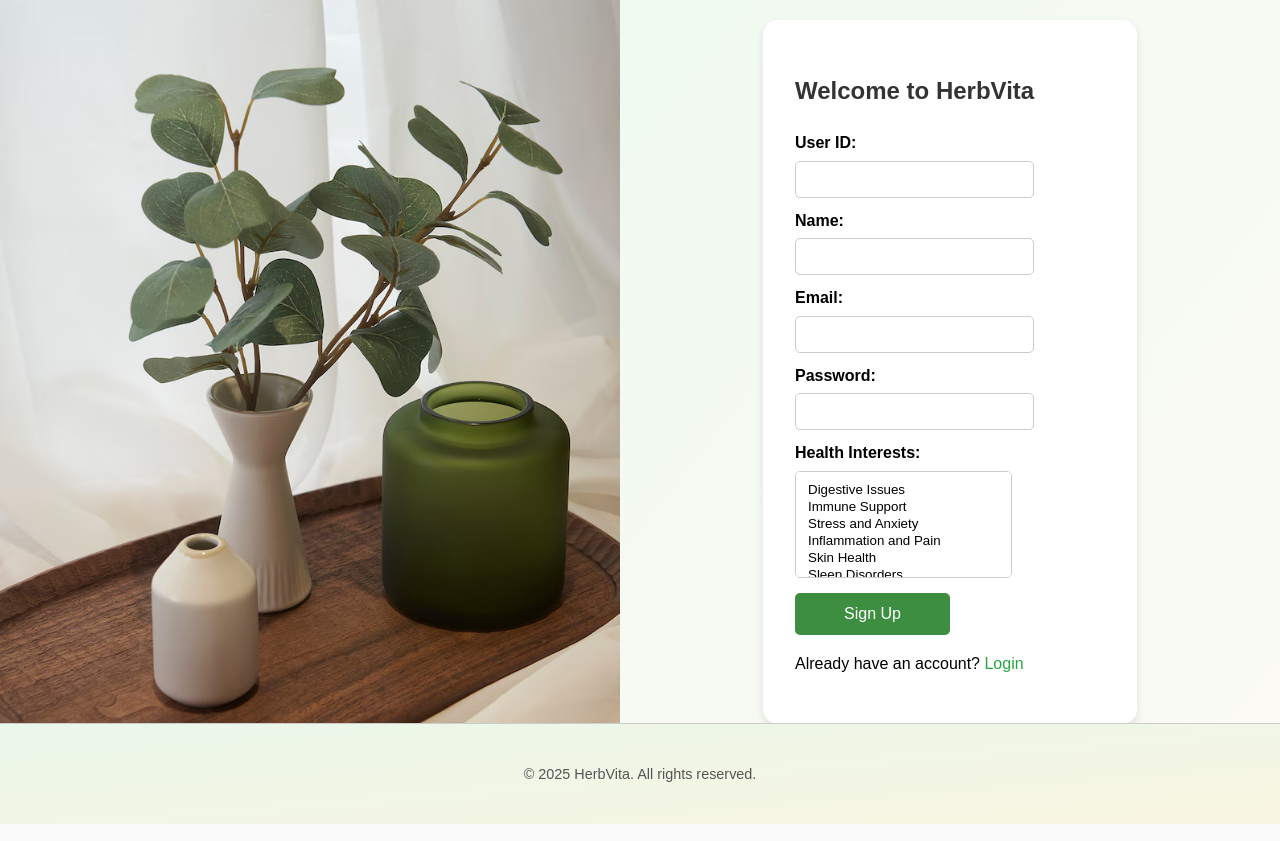
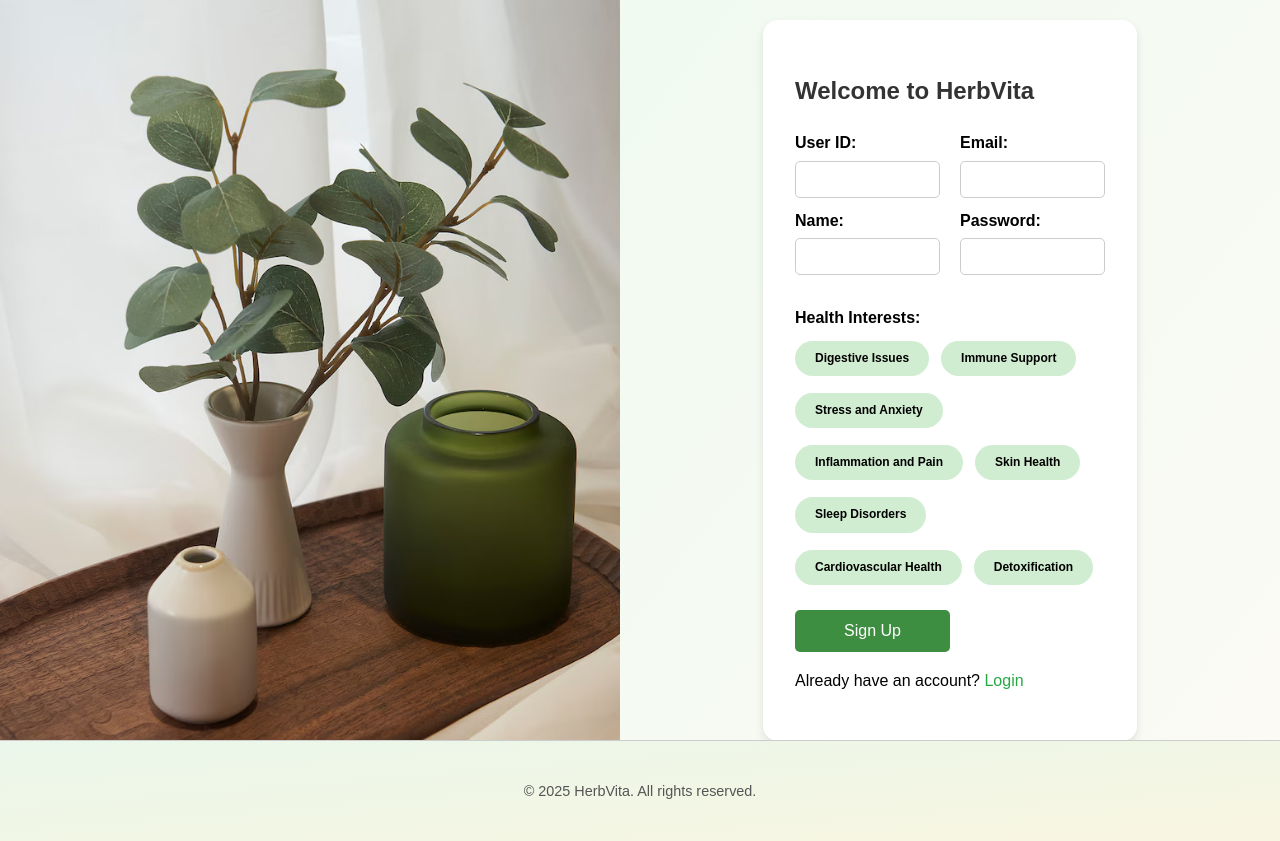
Before and after one commit to Marky115/HerbVitalWebsite, a PHP site: page /signup.php in a window 1280 px wide. Shown: the part 204-1045 px from the top of the page. Run offline with PHP 8.4, Linux system fonts and the light colour scheme; data comes from the database, SQL or seed files in the repository; some web fonts are replaced.

Commit message:
Final Design touches

```diff
--- a/signup.php
+++ b/signup.php
@@ -26,8 +26,6 @@ $conn->close();
 </head>
 <body class='sign-up-body'>
     <div class="container2">
-
-
         <div class='left-side'>
             <img src="./img/signupBG.jpg" alt='herb'>
         </div>
@@ -45,48 +43,44 @@ $conn->close();
                 ?>
 
                 <form action="signup-process.php" method="POST">
+                    <div class="two-column-container">
+                        <!-- Left Column -->
+                        <div class="form-column">
                             <div class='form-group'>
                                 <label for="userID">User ID:</label>
-                            <input type="text" id="userID" name="userID"  required>
+                                <input type="text" id="userID" name="userID" required>
                             </div>
 
                             <div class='form-group'>
                                 <label for="Name">Name:</label>
-                            <input type="text" id="Name" name="Name"  maxlength="20" required>
+                                <input type="text" id="Name" name="Name" maxlength="20" required>
+                            </div>
                         </div>
 
+                        <!-- Right Column -->
+                        <div class="form-column">
                             <div class='form-group'>
                                 <label for="Email">Email:</label>
-                            <input type="email" id="Email" name="Email"  required>
+                                <input type="email" id="Email" name="Email" required>
                             </div>
 
                             <div class='form-group'>
                                 <label for="passwordHash">Password:</label>
-                            <input type="password" id="passwordHash" name="passwordHash"  required>
+                                <input type="password" id="passwordHash" name="passwordHash" required>
+                            </div>
+                        </div>
                     </div>
 
+
                     <div class='form-group'>
-                            <label for="healthInterest">Health Interests:</label>
-                            <select id="healthInterest" name="healthInterest[]" multiple required size="5">
+                        <label>Health Interests:</label>
+                        <div class="health-interests-container">
                             <?php foreach ($healthConcerns as $concernId => $concernName): ?>
-                                <option value="<?php echo $concernId; ?>"><?php echo $concernName; ?></option>
+                            <input type="checkbox" id="concern_<?php echo $concernId; ?>" name="healthInterest[]" value="<?php echo $concernId; ?>" class="interest-checkbox">
+                            <label for="concern_<?php echo $concernId; ?>" class="interest-pill"><?php echo $concernName; ?></label>
                             <?php endforeach; ?>
-                            </select>
                         </div>
-
-                        <script>
-                            document.addEventListener("DOMContentLoaded", function() {
-                                const select = document.getElementById("healthInterest");
-
-                                select.addEventListener("mousedown", function(e) {
-                                    e.preventDefault();
-                                    let option = e.target;
-                                    if (option.tagName === "OPTION") {
-                                        option.selected = !option.selected;
-                                    }
-                                });
-                            });
-                        </script>
+                    </div>
 
                     <button type="submit" class='signupBtn'>Sign Up</button>
                 </form>
@@ -96,6 +90,7 @@ $conn->close();
         </div>
 
     </div>
+
 <?php include 'footer.php'; ?>
 </body>
 
--- a/style.css
+++ b/style.css
@@ -27,6 +27,8 @@ body {
     padding-bottom: 150px;
     box-sizing: border-box;
     margin: 0;
+    background: linear-gradient(to bottom right, #effaf0, #FCFAF5);
+
 }
 
 .container {
@@ -148,23 +150,6 @@ main {
     outline: none;
     border-color: #3e8e41;
 }
-/*
-#search-bar-header button,
-#search-bar-main button {
-    padding: 10px 20px;
-    background-color: #3e8e41;
-    color: white;
-    border: none;
-    border-radius: 5px;
-    cursor: pointer;
-    font-size: 16px;
-    transition: background-color 0.3s ease;
-}
-
-#search-bar-header button:hover,
-#search-bar-main button:hover {
-    background-color: #367c39;
-} */
 
 .search-icon {
     position: absolute;
@@ -535,13 +520,73 @@ footer p {
 }
 
 /*Sign up content*/
-/*background: linear-gradient(to bottom right, #e4f4e6, #f8f5e1);*/
+.two-column-container {
+    display: grid;
+    grid-template-columns: 1fr 1fr;
+    gap: 20px;
+    margin-bottom: 20px;
+    width: 100%;
+}
+
+
+.form-column {
+    width: 100%;
+}
+
+
+.form-column .form-group {
+    margin-bottom: 10px;
+}
+
+.form-column .form-group input {
+    width: 100%;
+    box-sizing: border-box;
+}
+
+.health-interests-container {
+    display: flex;
+    flex-wrap: wrap;
+    gap: 12px;
+    margin-top: 10px;
+    margin-bottom: 20px;
+}
+
+.interest-checkbox {
+    display: none;
+}
+
+.interest-pill {
+    display: inline-block;
+    background-color: #3db3433e;
+    color: black;
+    padding: 8px 20px;
+    border-radius: 50px;
+    font-size: 12px;
+    cursor: pointer;
+    text-align: center;
+    font-weight: 400;
+}
+
+.interest-checkbox:checked + .interest-pill {
+    background-color: #3db343;
+    color: white;
+}
+
+.interest-pill:hover {
+    background-color:#bbdebc83
+}
 
 .sign-up-body {
     margin: 0;
     padding: 0;
     background-color: #f9fcf9;
     min-height: 100vh;
+}
+
+.container2 {
+    width: 100%;
+    min-height: 100vh;
+    display: flex;
 }
 
 .signup-card{
@@ -553,17 +598,10 @@ footer p {
     display: inline-block;
 }
 
-.container2 {
-    width: 100%;
-    min-height: 100vh;
-    display: flex;
-}
-
 .left-side {
     flex: 1;
     overflow: hidden;
     padding-bottom: 100px;
-    /* for footer */
 
 }
 
@@ -586,7 +624,6 @@ footer p {
 }
 
 .right-side h2 {
-
     margin-bottom: 20px;
     color: #333;
 }
@@ -608,7 +645,6 @@ footer p {
     border: 1px solid #ccc;
     border-radius: 5px;
 }
-
 
 .signupBtn {
     width: 50%;
@@ -668,8 +704,9 @@ footer p {
 .herb-image img { /* Corrected selector to match HTML class */
     max-width: 20rem;
     height: auto;
-    border-radius: 5px;
+    border-radius: 8px;
     margin-bottom: 10px;
+    box-shadow: 0px 4px 8px rgba(0,0,0,0.2);
 }
 
 
@@ -703,9 +740,9 @@ footer p {
 .herb-details-comments {
     margin-top: 30px;
     padding: 20px;
-    background-color: #f9f9f9;
-    border: 1px solid #eee;
-    border-radius: 8px;
+    background-color: #ffffff;
+    box-shadow: 0 8px 16px rgba(0, 0, 0, 0.15);
+    border-radius: 10px;
 }
 
 .herb-details-comments h2 {
```
Lines whose indentation alone changed are shown as unchanged.
